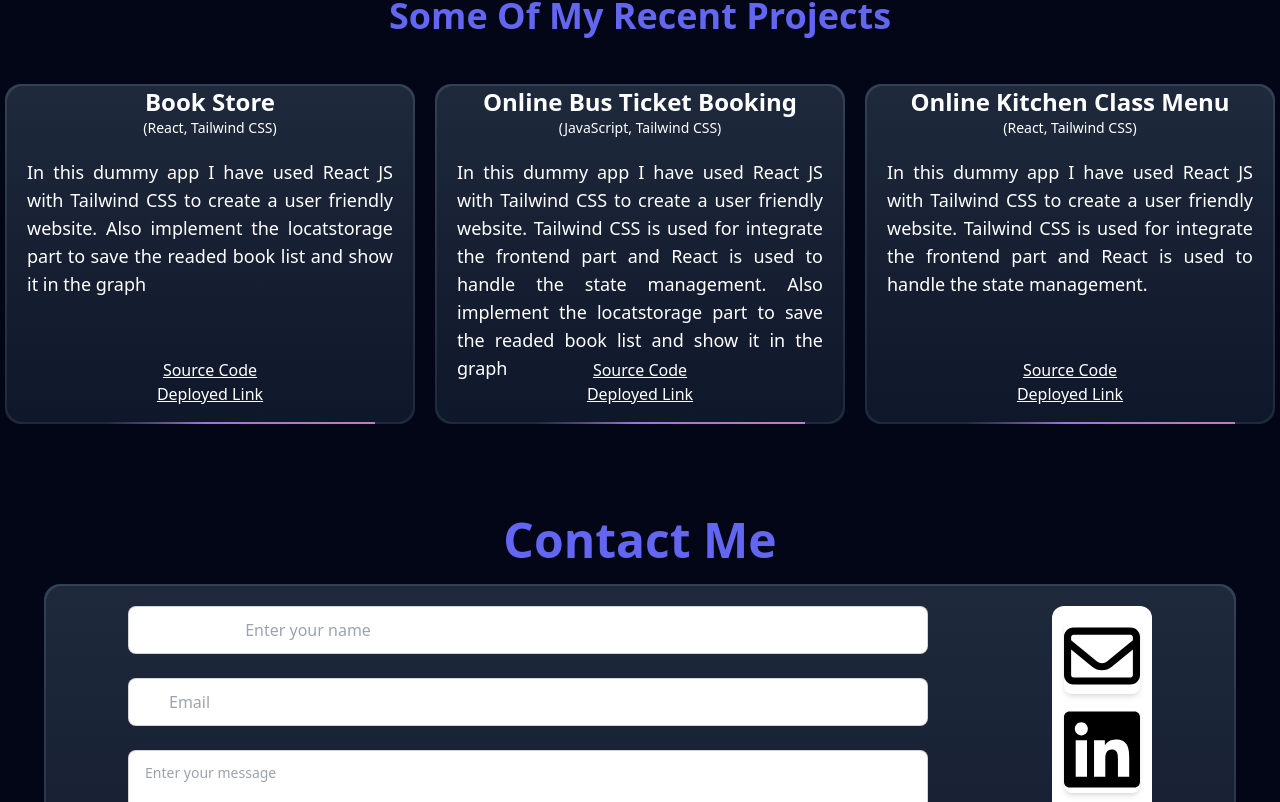
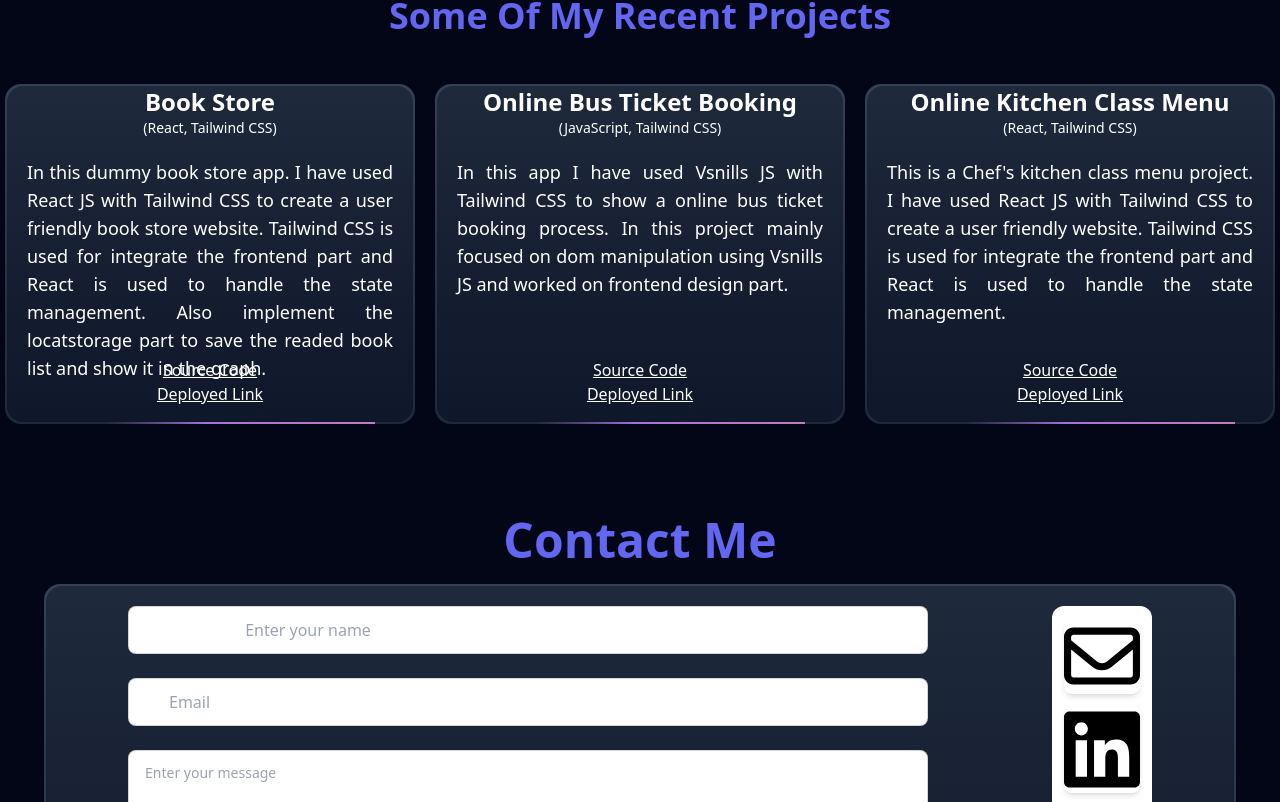
Before and after one commit to Tusher37/portfolio-new, a React (Vite) app: page / in a window 1280 px wide. Shown: the part 1486-2288 px from the top of the page. Built offline with nearby package versions, Linux system fonts and the light colour scheme.

Commit message:
Home section img path updated

```diff
--- a/src/components/Home.jsx
+++ b/src/components/Home.jsx
@@ -1,5 +1,12 @@
-
+import handWave from '../assets/waving_hand.gif';
+import myPic from '../assets/IMG-preview.png';
+import techImg from '../assets/tech-images.png';
+import webImg from '../assets/Web-develpoment.gif';
+import resumeDown from '../assets/down.png';
+import location from '../assets/location.gif';
+import bdFlag from '../assets/bangladesh_flag_lottie_json_animation_800.gif';
 const Home = () => {
+    // const u = `https://ibb.co.com/dL2yYQg`;
     return (
 
             <div id="home" className='m-6 grid grid-cols-1 gap-1 h-[500px] w-[90vw] items-center justify-center bg-slate-950 text-white'>
@@ -9,14 +16,14 @@ const Home = () => {
                             <div className="w-[500px]">
                                 <div className="flex">
                                     <p className="text-5xl text-red-400 font-semibold pb-1">Hi...</p>
-                                    <img src="/src/assets/waving_hand.gif" alt="" />
+                                    <img src={handWave} alt="" />
                                 </div>
                                 <p className="text-4xl text-end text-indigo-400 font-semibold pb-1">I'm Tusher Debnath</p>
                             </div>
                             <div className="">
                                 <div className="flex gap-1 pb-5">
                                     <p className="text-3xl text-amber-100 pt-5">|  Web Developer </p>
-                                    <img className="h-[100px] w-[100px]" src="/src/assets/Web-develpoment.gif" alt="" />
+                                    <img className="h-[100px] w-[100px]" src={webImg} alt="" />
                                 </div>
                                 {/* <div  className="flex">
                                     <p className="text-3xl text-amber-100 pb-6">| Researcher</p>
@@ -24,7 +31,7 @@ const Home = () => {
                                 </div> */}
                                 <div className="flex gap-4">
                                     <p className="text-3xl text-amber-100 pt-5">| Tech Enthusiast</p>
-                                    <img className="h-[80px] w-[90px]" src="/src/assets/tech-images.png" alt="" />
+                                    <img className="h-[80px] w-[90px]" src={techImg} alt="" />
                                 </div>
 
 
@@ -34,7 +41,7 @@ const Home = () => {
                     </div>
                     <div className="flex space-x-4 gap-8  h-[250px]">
                         <div className="card-wrapper h-[250px] rounded-xl">
-                            <img className="card-content h-[250px] w-[270px] rounded-xl" src="/src/assets/IMG-preview.png" alt="" />
+                            <img className="card-content h-[250px] w-[270px] rounded-xl" src={myPic} alt="" />
                         </div>
                     </div>
                 </div>
@@ -46,7 +53,7 @@ const Home = () => {
                             >
                                     <button className="flex gap-2 px-4 py-2 h-10 border-2 border-blue-500 text-blue-500 rounded transition duration-300 hover:bg-red-500 hover:text-white transform hover:scale-105">
                                 <p>Resume</p>
-                                <img className="bg-emerald-50 h-[25px]" src="/src/assets/down.png" alt="" />
+                                <img className="bg-emerald-50 h-[25px]" src={resumeDown} alt="" />
                             </button>
                             </a>
                             <a href="#project">
@@ -62,13 +69,13 @@ const Home = () => {
                     </div>
                     <div className="card-wrapper h-[150px] w-[600px]">
                         <div className="card-content flex items-center justify-between text-xs">
-                            <img className="h-[150px] w-[200px]" src="/src/assets/location.gif" alt="" />
+                            <img className="h-[150px] w-[200px]" src={location} alt="" />
                             {/* <p className="text-2xl pl-5">Baised in:</p> */}
                             <div className="w-[400px] ml-5">
                                 <p className="text-2xl">Baised in:</p>
                                 <div className="flex flex-row gap-1">
                                     <p className="text-2xl pt-5">Dhaka, Bangladesh</p>
-                                    <img className="h-[80px] w-[80px] ml-5 rounded-full" src="/src/assets/bangladesh_flag_lottie_json_animation_800.gif" alt="" />
+                                    <img className="h-[80px] w-[80px] ml-5 rounded-full" src={bdFlag} alt="" />
                                 </div>
                             </div>
 
--- a/src/components/Projects.jsx
+++ b/src/components/Projects.jsx
@@ -12,7 +12,7 @@ const Projects = () => {
                         <p className="text-sm">(React, Tailwind CSS)</p>
                         <div className="p-5">
                             <div className="h-[200px]">
-                                <p className="text-lg font-extralight text-justify">In this dummy app I have used React JS with Tailwind CSS to create a user friendly website. Also implement the locatstorage part to save the readed book list and show it in the graph</p>
+                                <p className="text-lg font-extralight text-justify">In this dummy book store app. I have used React JS with Tailwind CSS to create a user friendly book store website. Tailwind CSS is used for integrate the frontend part and React is used to handle the state management. Also implement the locatstorage part to save the readed book list and show it in the graph.</p>
                             </div>
                             <div>
                                 <a href="https://github.com/Tusher37/online-book" target="_blank" rel="noopener noreferrer"><u>Source Code</u> </a>
@@ -28,7 +28,7 @@ const Projects = () => {
                         <p className="text-sm">(JavaScript, Tailwind CSS)</p>
                         <div className="p-5">
                             <div className="h-[200px]">
-                                <p className="text-lg font-extralight text-justify">In this dummy app I have used React JS with Tailwind CSS to create a user friendly website. Tailwind CSS is used for integrate the frontend part and React is used to handle the state management. Also implement the locatstorage part to save the readed book list and show it in the graph</p>
+                                <p className="text-lg font-extralight text-justify">In this app I have used Vsnills JS with Tailwind CSS to show a online bus ticket booking process. In this project mainly focused on dom manipulation using Vsnills JS and worked on frontend design part.</p>
                             </div>
                             <div>
                                 <a href="https://github.com/Tusher37/b9a5" target="_blank" rel="noopener noreferrer"><u>Source Code</u> </a>
@@ -44,7 +44,7 @@ const Projects = () => {
                         <p className="text-sm">(React, Tailwind CSS)</p>
                         <div className="p-5">
                             <div className="h-[200px]">
-                                <p className="text-lg font-extralight text-justify">In this dummy app I have used React JS with Tailwind CSS to create a user friendly website. Tailwind CSS is used for integrate the frontend part and React is used to handle the state management.</p>
+                                <p className="text-lg font-extralight text-justify">This is a Chef's kitchen class menu project. I have used React JS with Tailwind CSS to create a user friendly website. Tailwind CSS is used for integrate the frontend part and React is used to handle the state management.</p>
                             </div>
                             <div>
                                 <a href="https://github.com/Tusher37/Online-Chefs-table-menu" target="_blank" rel="noopener noreferrer"><u>Source Code</u> </a>
```
Also changed, not shown: src/assets/download.png (deleted), 1 other file (tests, documents, lock files or other folders).
